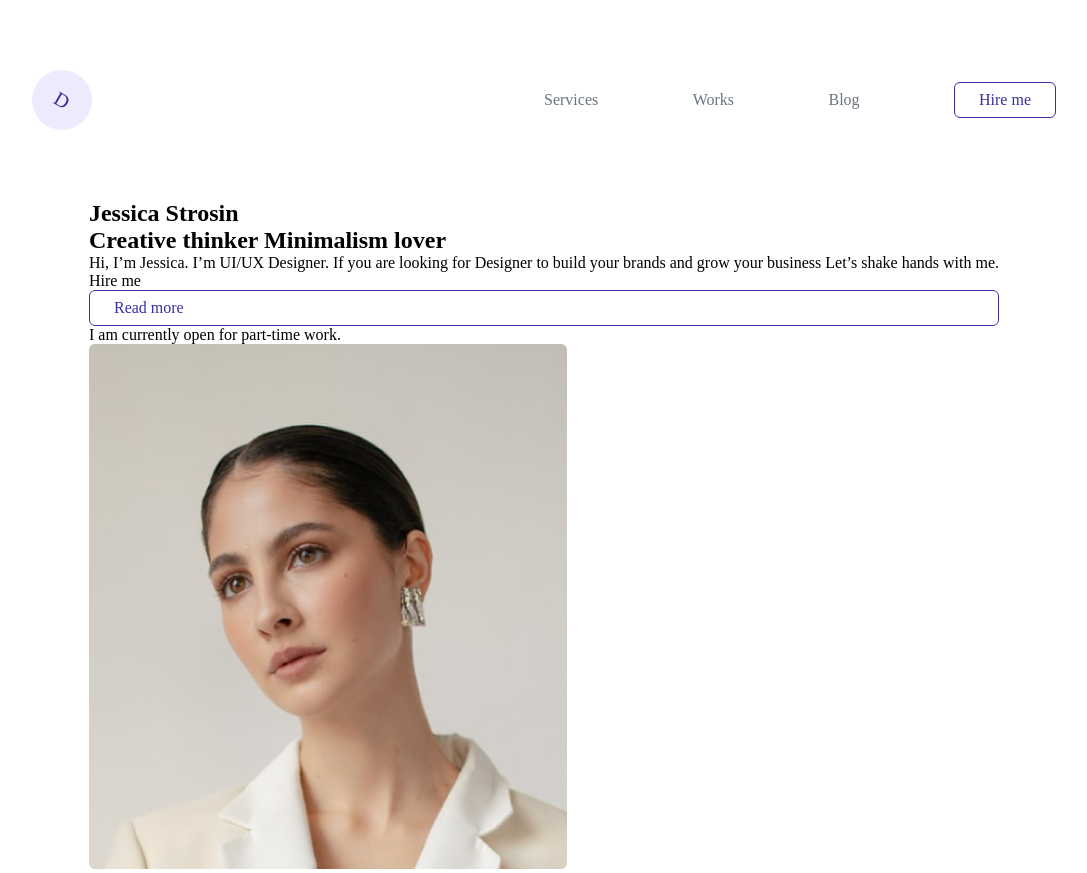
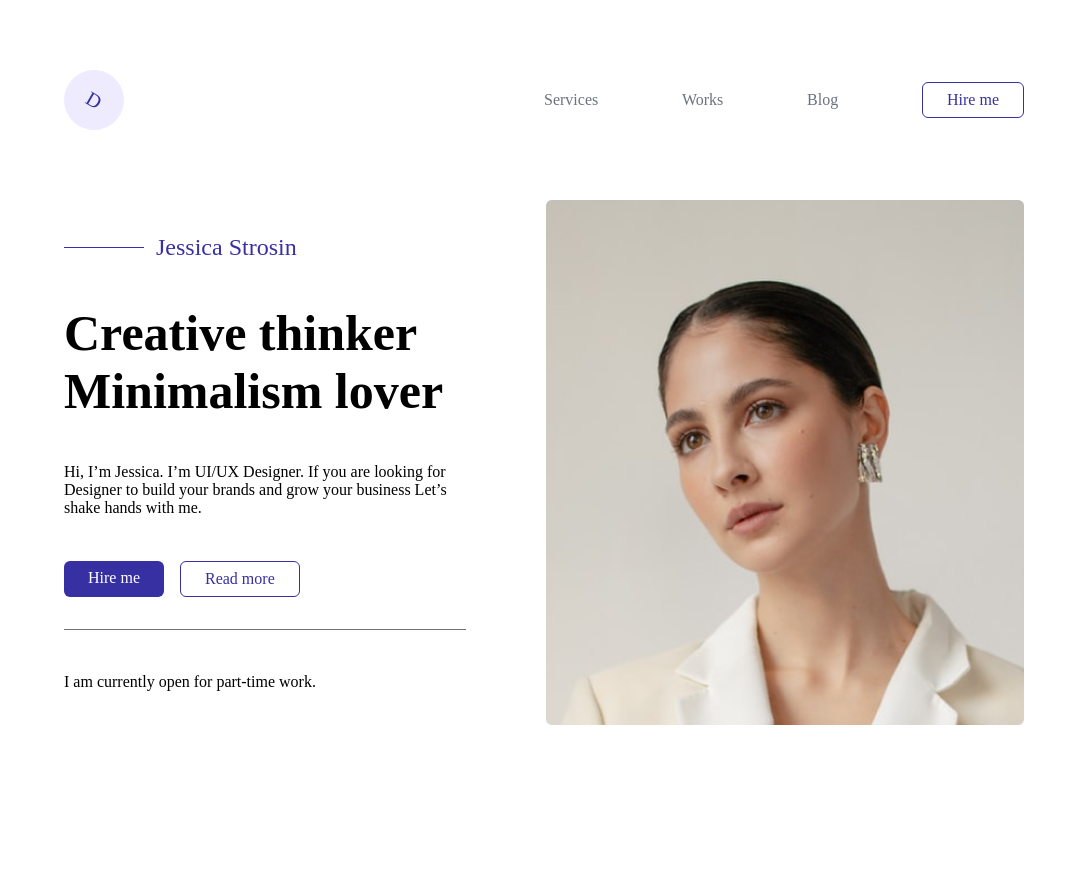
Before and after one commit to Derma6/Maquette-kata_HTML_CSS_J15, a plain HTML site: page index.html in a window 1280 px wide. Shown: the whole page, without its empty margins (96-1183 px from the left). After the commit the page ends 800 px from the top, so only its background shows below. Drawn offline with Linux system fonts and the light colour scheme.

Commit message:
second_+1h

```diff
--- a/index.html
+++ b/index.html
@@ -21,9 +21,9 @@
     </header>
     <main>
         <section>
-            <div>
-                <div>
-                    <div></div>
+            <div class="leftContainer">
+                <div class="firstLine">
+                    <div id="purpleLine"></div>
                     <h2>Jessica Strosin</h2>
                 </div>
                 <h1>Creative thinker Minimalism lover</h1>
@@ -32,7 +32,6 @@
                     <li class="secondDesignBtn">Hire me</li>
                     <li class="firstDesignBtn">Read more</li>
                 </ul>
-                <div></div>
                 <p>I am currently open for part-time work.</p>
             </div>
             <img src="images/55.jpg" alt="femme">
--- a/style.css
+++ b/style.css
@@ -17,14 +17,20 @@ body {
     flex-direction: column;
     align-items: center;
 }
+main {
+    display: flex;
+    flex-direction: column;
+    align-items: center;
+}
 ul {
     list-style-type: none;
 }
-
-
+section {
+    width: 75%;
+}
 /*-----HEADER-----*/
 header {
-    width: 80%;
+    width: 75%;
     min-height: 200px;
     display: flex;
     justify-content: space-between;
@@ -56,4 +62,53 @@ nav ul {
     border: var(--purpleColor) solid 0.1em;
     padding: 8px 24px;
     border-radius: 6px;
+    width: fit-content;
+
 }
+
+/*-----FIRST SECTION-----*/
+section:nth-child(1) {
+    display: flex;
+    align-items: center;
+}
+.leftContainer {
+    width: 60%;
+    min-height: 500px;
+    margin-right: 5em;
+    display: flex;
+    flex-direction: column;
+    justify-content: space-around;
+}
+.firstLine {
+    display: flex;
+    align-items: center;
+}
+#purpleLine {
+    width: 5em;
+    height: 1px;
+    background-color: var(--purpleColor);
+}
+h2 {
+    color: var(--purpleColor);
+    margin-left: 0.5em;
+    font-weight: normal;
+}
+h1 {
+    font-size: 50px;
+}
+section:nth-child(1) ul {
+    width: 100%;
+    display: flex;
+    border-bottom: #6B7280 solid 0.1em;
+    padding-bottom: 2em;
+}
+section:nth-child(1) li {
+    margin-right: 1em;
+}
+.secondDesignBtn {
+    background-color: var(--purpleColor);
+    color: white;
+    padding: 8px 24px;
+    border-radius: 6px;
+    width: fit-content;
+}
```
